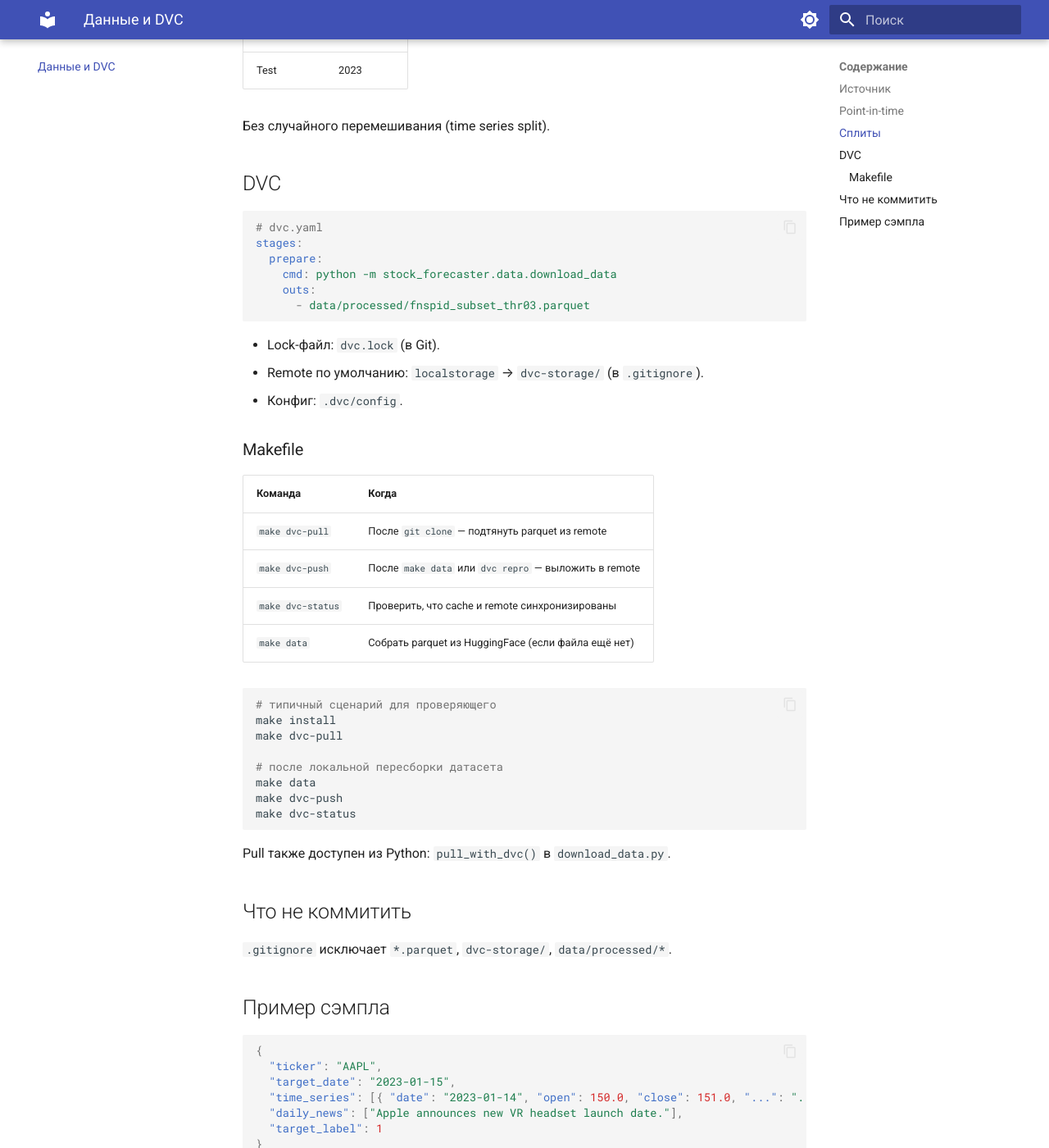
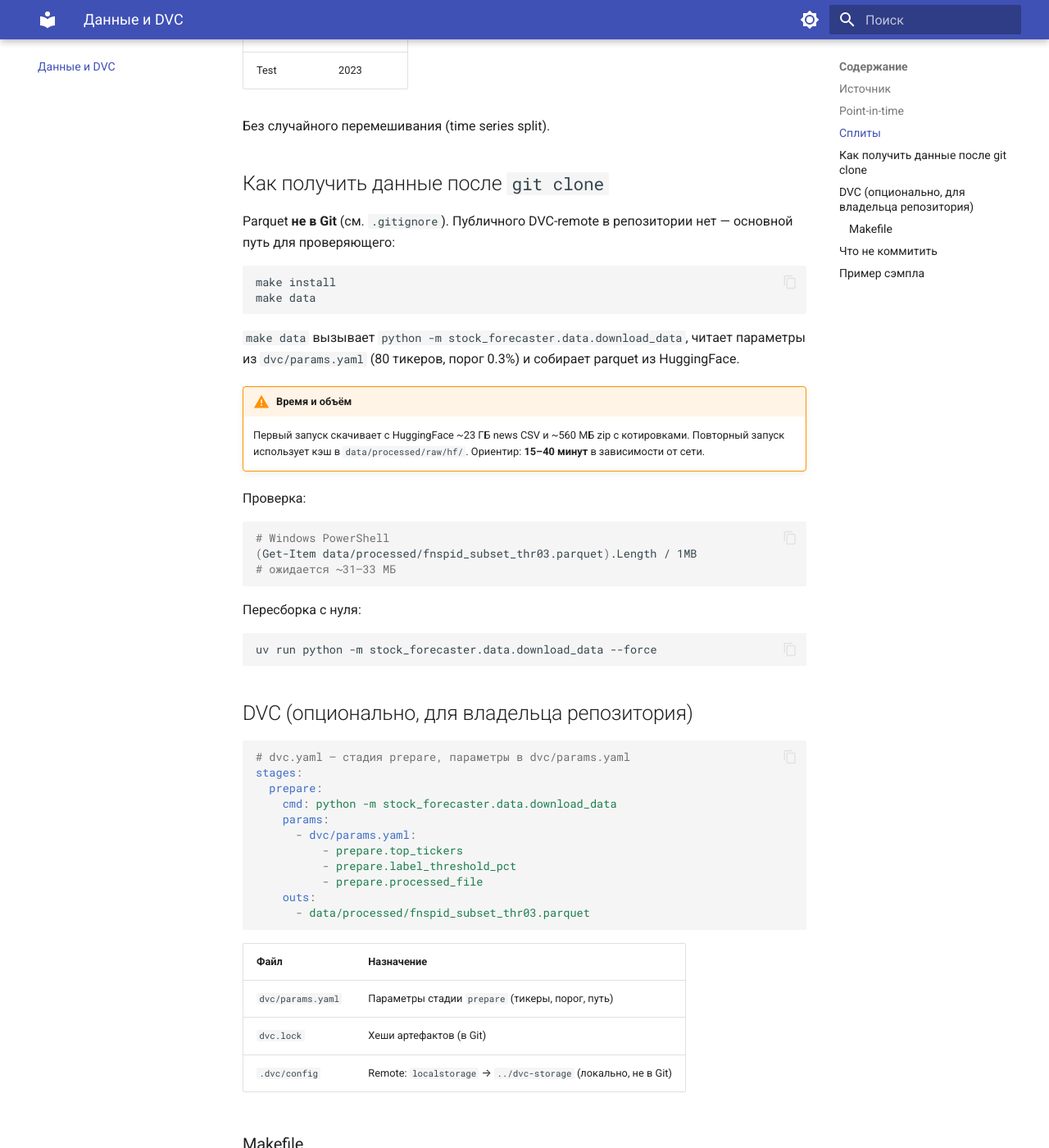
Before and after one commit to finch-the-birb/MLOps_GirafeAI_project_25f, an MkDocs documentation site: the page built from docs/data-and-dvc.md, in a window 1280 px wide and 1400 px high, scrolled down 720 px. Shown: the whole window at 82% size. Built offline with MkDocs 1.6.1 and Material for MkDocs 9.7.7, drawn with Linux system fonts in a browser that asks for light colours; some of the changed text lies outside the part shown.

Commit message:
Remove legacy /predict and document make data as primary dataset path

````diff
--- a/docs/data-and-dvc.md
+++ b/docs/data-and-dvc.md
@@ -5,7 +5,7 @@
 [FNSPID](https://huggingface.co/datasets/Zihan1004/FNSPID) — Financial News and Stock Price Integration Dataset.
 
 - Полный корпус ~30 ГБ.
-- В проекте: топ-80 тикеров → `data/processed/fnspid_subset_thr03.parquet`.
+- В проекте: топ-80 тикеров → `data/processed/fnspid_subset_thr03.parquet` (~32 МБ).
 - Порог метки: **0.3%** (`label_threshold_pct`).
 
 ## Point-in-time
@@ -22,42 +22,84 @@
 
 Без случайного перемешивания (time series split).
 
-## DVC
+## Как получить данные после `git clone`
+
+Parquet **не в Git** (см. `.gitignore`). Публичного DVC-remote в репозитории нет — основной путь для проверяющего:
+
+```bash
+make install
+make data
+```
+
+`make data` вызывает `python -m stock_forecaster.data.download_data`, читает параметры из `dvc/params.yaml` (80 тикеров, порог 0.3%) и собирает parquet из HuggingFace.
+
+!!! warning "Время и объём"
+    Первый запуск скачивает с HuggingFace ~23 ГБ news CSV и ~560 МБ zip с котировками.
+    Повторный запуск использует кэш в `data/processed/raw/hf/`.
+    Ориентир: **15–40 минут** в зависимости от сети.
+
+Проверка:
+
+```bash
+# Windows PowerShell
+(Get-Item data/processed/fnspid_subset_thr03.parquet).Length / 1MB
+# ожидается ~31–33 МБ
+```
+
+Пересборка с нуля:
+
+```bash
+uv run python -m stock_forecaster.data.download_data --force
+```
+
+## DVC (опционально, для владельца репозитория)
 
 ```yaml
-# dvc.yaml
+# dvc.yaml — стадия prepare, параметры в dvc/params.yaml
 stages:
   prepare:
     cmd: python -m stock_forecaster.data.download_data
+    params:
+      - dvc/params.yaml:
+          - prepare.top_tickers
+          - prepare.label_threshold_pct
+          - prepare.processed_file
     outs:
       - data/processed/fnspid_subset_thr03.parquet
 ```
 
-- Lock-файл: `dvc.lock` (в Git).
-- Remote по умолчанию: `localstorage` → `dvc-storage/` (в `.gitignore`).
-- Конфиг: `.dvc/config`.
+| Файл | Назначение |
+| ---- | ---------- |
+| `dvc/params.yaml` | Параметры стадии `prepare` (тикеры, порог, путь) |
+| `dvc.lock` | Хеши артефактов (в Git) |
+| `.dvc/config` | Remote: `localstorage` → `../dvc-storage` (локально, не в Git) |
 
 ### Makefile
 
-| Команда           | Когда                                                 |
-| ----------------- | ----------------------------------------------------- |
-| `make dvc-pull`   | После `git clone` — подтянуть parquet из remote       |
-| `make dvc-push`   | После `make data` или `dvc repro` — выложить в remote |
-| `make dvc-status` | Проверить, что cache и remote синхронизированы        |
-| `make data`       | Собрать parquet из HuggingFace (если файла ещё нет)   |
+| Команда           | Когда |
+| ----------------- | ----- |
+| `make data`       | **После clone** — собрать parquet из HuggingFace |
+| `make dvc-pull`   | Если настроен свой remote с уже выложенным parquet |
+| `make dvc-push`   | После `make data` — выложить parquet в свой remote |
+| `make dvc-status` | Проверить cache ↔ remote |
 
 ```bash
-# типичный сценарий для проверяющего
+# сценарий для проверяющего (без своего DVC remote)
 make install
-make dvc-pull
+make data
+make train
 
-# после локальной пересборки датасета
+# сценарий владельца с настроенным remote (например S3 в .dvc/config.local)
 make data
+dvc repro          # обновить dvc.lock при изменении dvc/params.yaml
 make dvc-push
-make dvc-status
 ```
 
-Pull также доступен из Python: `pull_with_dvc()` в `download_data.py`.
+Чтобы раздавать данные через DVC, настройте remote в `.dvc/config.local` (пример S3 закомментирован в `.dvc/config`) и выполните `make dvc-push` после сборки.
+
+Pull также вызывается из Python при обучении: `pull_with_dvc()` в `download_data.py` (если remote доступен).
+
+Гиперпараметры обучения — в Hydra `conf/` (см. [Конфигурация](configuration.md)).
 
 ## Что не коммитить
 
--- a/pyproject.toml
+++ b/pyproject.toml
@@ -24,7 +24,6 @@ dependencies = [
     "fastapi>=0.111.0",
     "uvicorn[standard]>=0.30.0",
     "tritonclient[http]>=2.46.0",
-    "yfinance>=0.2.40",
     "httpx>=0.27.0",
     "python-multipart>=0.0.9",
     "torchmetrics>=1.4.0",
````
Also changed, not shown: README.md (+2 -2 lines), docs/demo.md (+2 -1 lines), docs/getting-started.md (+3 -5 lines), docs/index.md (+1 -1 lines), docs/inference.md (+10 -2 lines), infer.py (+20 -8 lines), 5 other files.
